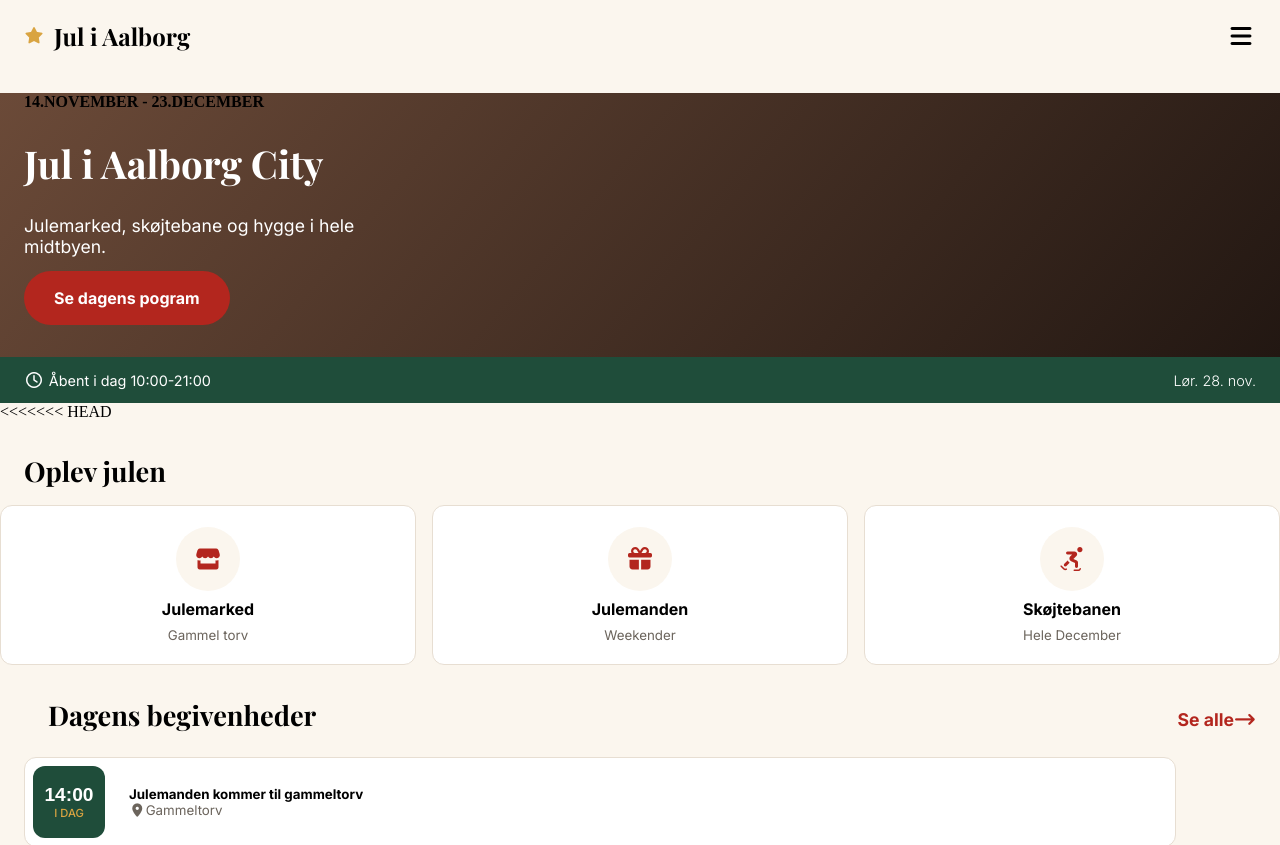
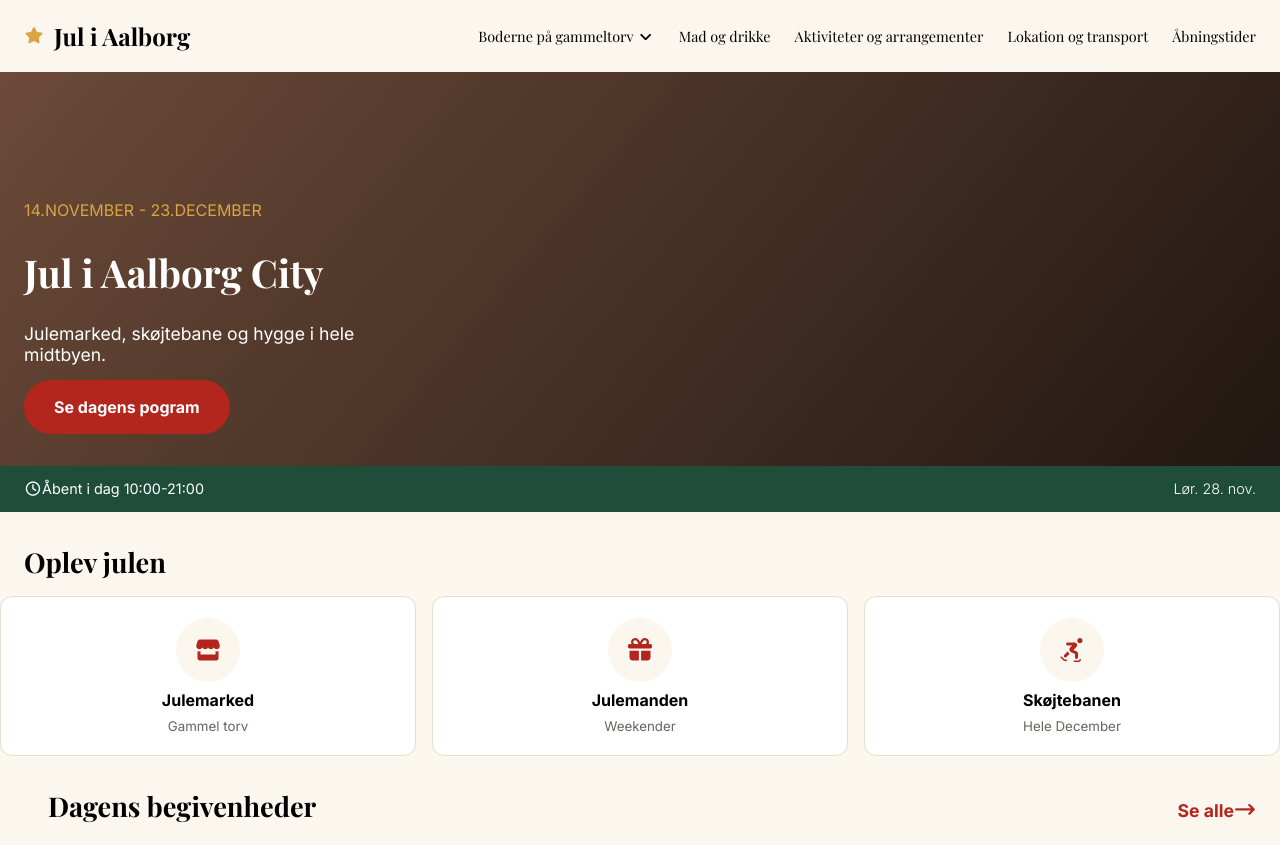
Before and after one commit to OJFinnsson/Gruppe-1_Jul-i-Aalborg, a plain HTML site: page index.html in a window 1280 px wide. Shown: the top 845 px of the page. Drawn offline with nearby package versions, Linux system fonts and the light colour scheme; a web font is replaced by a local one.

Commit message:
Navigation på desktop

```diff
--- a/assets/css/style.css
+++ b/assets/css/style.css
@@ -32,7 +32,6 @@
 
 body {
     margin: 0;
-    background-color: var(--beige);
 }
 
 
@@ -41,30 +40,31 @@ body {
     padding: 0;
     border: 0;
 
-    nav {
-        padding-left: var(--mdspacer);
-        font-family: var(--font-heading);
-        background: var(--beige);
-        padding-right: var(--mdspacer);
-        display: flex;
-        align-items: center;
-        justify-content: space-between;
 
 
-        .fa-star {
-            color: var(--yellow);
-            padding-right: 10px;
+    /* over 800px nav bar */
+    nav {
+        display: flex;
+        justify-content: space-between;
+        align-items: center;
+
+
+
+        a {
+            color: rgb(0, 0, 0);
+            text-decoration: NONE;
         }
 
-        .fa-bars {
-            font-size: 1.5rem;
+        ul {
+            display: flex;
+            padding: 0;
+            margin: 0;
+            list-style: none;
+            gap: var(--mdspacer);
+            font-size: 0.9rem;
         }
 
-        div {
-            display: flex;
-            align-items: center;
 
-        }
 
     }
 
@@ -74,7 +74,7 @@ body {
         margin: 0;
         padding-top: 0;
 
-        <<<<<<< HEAD h4 {
+        h4 {
             font-family: var(--font-body);
             color: var(--yellow);
             font-weight: normal;
@@ -128,10 +128,6 @@ body {
         color: var(--white);
         font-family: var(--font-body);
 
-        i {
-            font-size: 1rem;
-            margin-right: 0.3rem;
-        }
 
         p {
             margin-left: var(--mdspacer);
@@ -145,6 +141,36 @@ body {
     }
 }
 
+nav {
+    padding-left: var(--mdspacer);
+    font-family: var(--font-heading);
+    background: var(--beige);
+    padding-right: var(--mdspacer);
+    display: flex;
+    align-items: center;
+    justify-content: space-between;
+
+
+    .fa-star {
+        color: var(--yellow);
+        padding-right: 10px;
+    }
+
+    .fa-bars {
+        font-size: 1.5rem;
+    }
+
+    div {
+        display: flex;
+        align-items: center;
+
+    }
+
+}
+
+.desktopnav {
+    display: none;
+}
 
 
 .main1 {
@@ -255,7 +281,6 @@ body {
 
                 p {
                     margin: 0 auto;
-                    padding-left: ;
                     font-family: var(--font-body);
                     text-align: left;
                 }
@@ -287,7 +312,6 @@ body {
 
                 flex-shrink: 0;
 
-                p {}
 
                 .idag {
                     margin: 0 auto;
@@ -322,7 +346,6 @@ body {
     div {
         display: flex;
         align-items: baseline;
-        margin-left: var(--mdspacer);
 
         h2 {
             font-family: var(--font-heading);
@@ -333,16 +356,17 @@ body {
     }
 
     p {
-        margin-left: var(--mdspacer);
         color: var(--white);
         font-family: var(--font-body);
         font-weight: 200;
+        margin-left: var(--mdspacer);
     }
 
     .fa-star {
         color: var(--yellow);
         padding-right: 10px;
         margin-bottom: 0;
+        margin-left: var(--mdspacer);
     }
 
     .fa-facebook {
@@ -360,3 +384,20 @@ body {
         margin-bottom: 0;
     }
 }
+
+
+
+
+/*  */
+/* Media quieris */
+/*  */
+
+@media screen and (min-width: 1024px) {
+    .desktopnav {
+        display: block;
+    }
+
+    i.fa-bars {
+        display: none;
+    }
+}
--- a/index.html
+++ b/index.html
@@ -19,7 +19,16 @@
                 <h2>Jul i Aalborg</h2>
             </div>
             <i class="fa-solid fa-bars"></i>
+            <div class="desktopnav">
 
+                <ul>
+                    <li><a href="#">Boderne på gammeltorv <i class="fa-solid fa-angle-down"></i></a></li>
+                    <li><a href="#">Mad og drikke</a></li>
+                    <li><a href="#">Aktiviteter og arrangementer</a></li>
+                    <li><a href="#">Lokation og transport</a></li>
+                    <li><a href="#">Åbningstider</a></li>
+                </ul>
+            </div>
         </nav>
         <div class="hero">
             <h4>14.NOVEMBER - 23.DECEMBER</h4>
@@ -36,7 +45,7 @@
 
     </header>
 
-    <<<<<<< HEAD <main class="main1">
+    <main class="main1">
 
         <h2>Oplev julen</h2>
 
```
Lines whose indentation alone changed are shown as unchanged.
